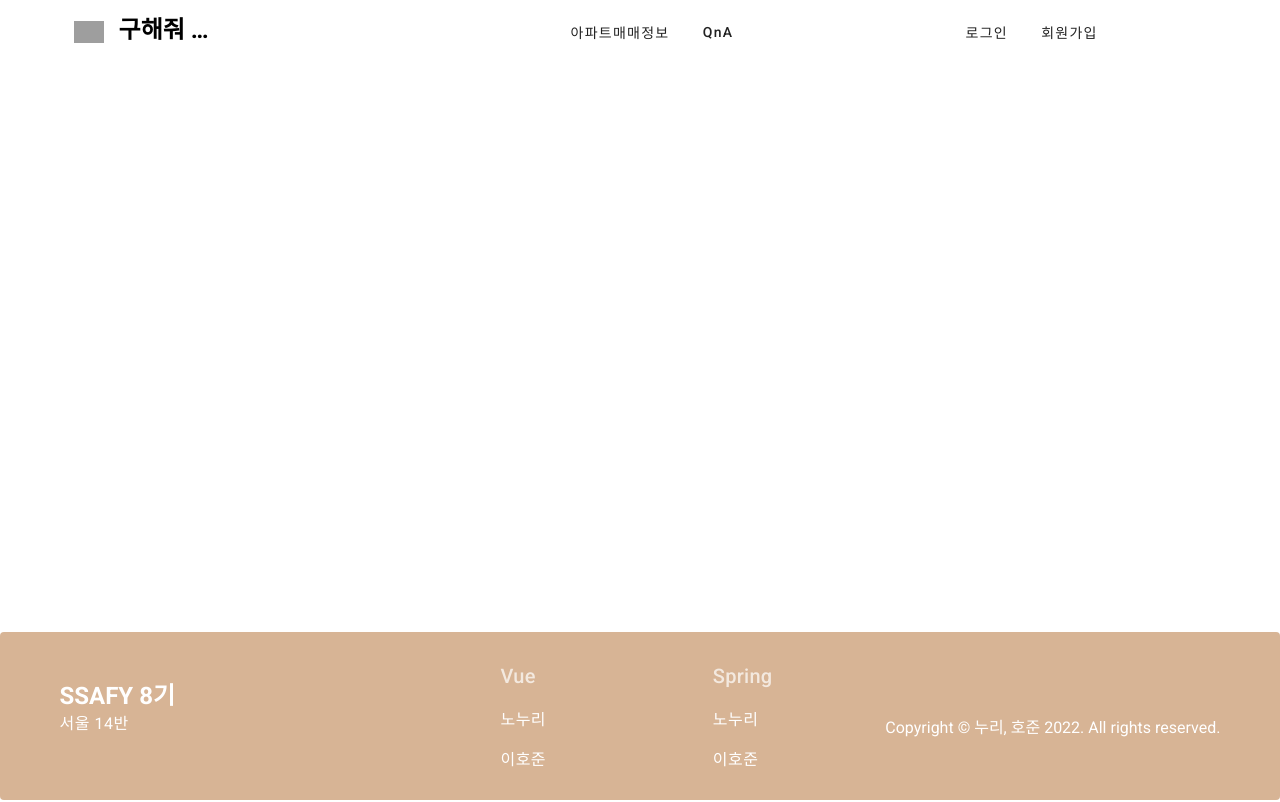
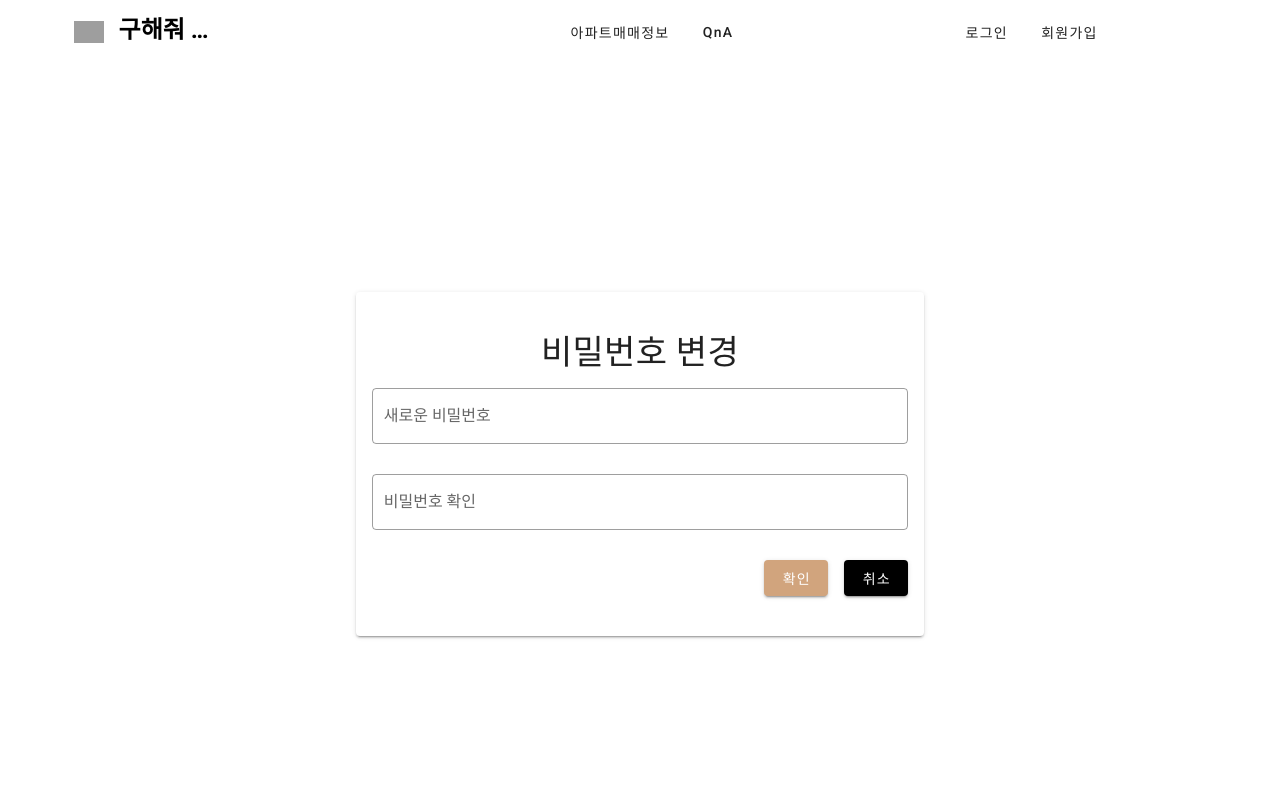
Before and after one commit to popurach/WhereIsMyHome_Front, a Vue app: page /resetPass in a window 1280 px wide. Shown: the top 802 px of the page. Built offline with nearby package versions, Linux system fonts and the light colour scheme; grey boxes are pictures that could not be loaded.

Commit message:
비밀번호 변경 및 찾기 구현 완료

```diff
--- /dev/null
+++ b/src/components/user/FindPass.vue
@@ -0,0 +1,74 @@
+<template>
+  <v-row class="d-flex justify-center align-center fill-height" style="min-height: 100vh">
+    <v-col cols="12" md="6">
+      <v-card class="py-6">
+        <v-card-title class="d-flex justify-center">
+          <div class="text-h4">
+            비밀번호 찾기
+          </div>
+        </v-card-title>
+        <v-card-text>
+          <v-text-field
+              label="유저 id"
+              v-model="id"
+              required
+              outlined
+          ></v-text-field>
+          <v-text-field
+              label="안내받을 이메일"
+              v-model="email"
+              type="email"
+              required
+              outlined
+              @keyup.enter="submit"
+          ></v-text-field>
+          <div class="text-right">
+            <v-btn color="accent" @click="submit">
+              확인
+            </v-btn>
+            <v-btn color="primary" @click="cancel">
+              취소
+            </v-btn>
+          </div>
+        </v-card-text>
+      </v-card>
+    </v-col>
+  </v-row>
+</template>
+
+<script>
+import http from "@/api/http";
+
+export default {
+    data(){
+        return{
+            id:"",
+            email:""
+        }
+    },
+    methods:{
+        submit(){
+            http.get(`/find/pass/${this.id}/${this.email}`)
+                .then(({data})=>{
+                    if(data==="success"){
+                        alert("메일을 전송했습니다.!\n 비밀번호를 꼭 변경해주세요.");
+                        this.$router.push("/login");
+                    }else{
+                        alert("존재하지 않는 아이디입니다.");
+                        this.$router.go();
+                    }
+                }).catch(()=>{
+                    alert("존재하지 않는 아이디입니다.");
+                    this.$router.go();
+                })
+        },
+        cancel(){
+            this.$router.push("/login");
+        }
+    }
+}
+</script>
+
+<style>
+
+</style>
--- a/src/components/user/Mypage.vue
+++ b/src/components/user/Mypage.vue
@@ -33,6 +33,9 @@
               readonly
           ></v-text-field>
           <div class="text-right">
+            <v-btn color="accent" @click="resetPass">
+              비밀번호 변경
+            </v-btn>
             <v-btn color="accent" @click="update">
               수정
             </v-btn>
@@ -62,6 +65,9 @@ export default {
   computed:{...mapGetters({userInfo:"UserInfoGetter"})},
   methods:{
     ...mapActions(["getUserInfoAction"]),
+    resetPass(){
+      this.$router.push("/resetPass");
+    },
     update(){
         this.$router.push("/update");
     },
--- /dev/null
+++ b/src/components/user/ResetPass.vue
@@ -0,0 +1,76 @@
+<template>
+  <v-row class="d-flex justify-center align-center fill-height" style="min-height: 100vh">
+    <v-col cols="12" md="6">
+      <v-card class="py-6">
+        <v-card-title class="d-flex justify-center">
+          <div class="text-h4">
+            비밀번호 변경
+          </div>
+        </v-card-title>
+        <v-card-text>
+          <v-text-field
+              label="새로운 비밀번호"
+              v-model="newPass"
+              type="password"
+              required
+              outlined
+          ></v-text-field>
+          <v-text-field
+              label="비밀번호 확인"
+              v-model="newPassCheck"
+              type="password"
+              :rules="pass_rule"
+              required
+              outlined
+              @keyup.enter="submit"
+          ></v-text-field>
+          <div class="text-right">
+            <v-btn color="accent" @click="submit">
+              확인
+            </v-btn>
+            <v-btn color="primary" @click="cancel">
+              취소
+            </v-btn>
+          </div>
+        </v-card-text>
+      </v-card>
+    </v-col>
+  </v-row>
+</template>
+
+<script>
+import http from "@/api/http";
+
+export default {
+    data(){
+        return{
+            newPass:"",
+            newPassCheck:"",
+            pass_rule: [
+                v => !!v || '비밀번호는 필수 입력사항입니다.',
+                v => v===this.newPassCheck || '비밀번호가 일치하지 않습니다.'
+            ],
+        }
+    },
+    methods:{
+      submit(){
+          http.put(`/reset/pass`,{
+            id:this.$store.state.userId,
+            pass:this.newPass
+          }).then(()=>{
+            alert("비밀번호 변경을 완료했습니다.");
+          }).catch(()=>{
+            alert("비밀번호 변경에 실패했습니다.");
+          })
+          this.$router.push("/mypage");
+      },
+      cancel(){
+          this.$router.push("/mypage");
+      }
+    }
+}
+</script>
+
+<style>
+
+</style>
--- a/src/router/index.js
+++ b/src/router/index.js
@@ -38,6 +38,16 @@ const routes = [
         path: "/check",
         name: "CheckPage",
         component: () => import("@/views/CheckPage.vue"),
+    },
+    {
+        path: "/findPass",
+        name: "FindPass",
+        component: () => import("@/components/user/FindPass.vue"),
+    },
+    {
+        path: "/resetPass",
+        name: "ResetPass",
+        component: () => import("@/components/user/ResetPass.vue"),
     },
     {
         path: "/login",
--- a/src/store/index.js
+++ b/src/store/index.js
@@ -78,7 +78,7 @@ const store = new Vuex.Store({
         },
         loginAction: (store, payload) => {
             // accessToken, refreshToken 받기
-            http.post("http://localhost/login", payload)
+            http.post("/login", payload)
                 .then(({ data }) => {
                     if (data.message === "success") {
                         let accessToken = data["access-token"];
--- a/src/views/Login.vue
+++ b/src/views/Login.vue
@@ -1,4 +1,3 @@
-<script src="https://apis.google.com/js/platform.js" async defer></script>
 <template>
   <v-row class="d-flex justify-center align-center fill-height" style="min-height: 100vh">
     <v-col cols="12" md="6">
@@ -22,6 +21,9 @@
               @keyup.enter="login"
           ></v-text-field>
           <div class="text-right">
+            <v-btn color="accent" @click="findPass">
+              비밀번호 찾기
+            </v-btn>
             <v-btn color="accent" @click="login">
               로그인
             </v-btn>
@@ -36,7 +38,6 @@
 </template>
 
 <script>
-import axios from "axios";
 import { mapActions } from 'vuex';
 
 export default {
@@ -49,6 +50,9 @@ export default {
   },
   methods:{
     ...mapActions(["loginAction","getUserInfo"]),
+    findPass(){
+      this.$router.push("/findPass");
+    },
     login(){
       this.loginAction({id:this.id,pass:this.pass});
     },
```
